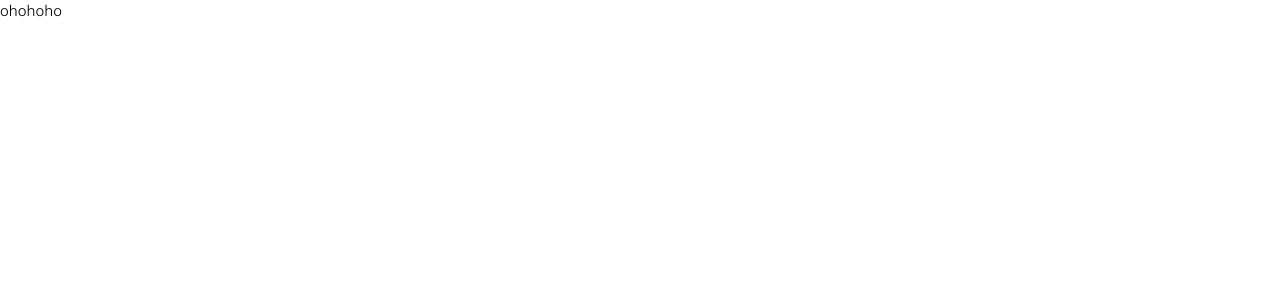
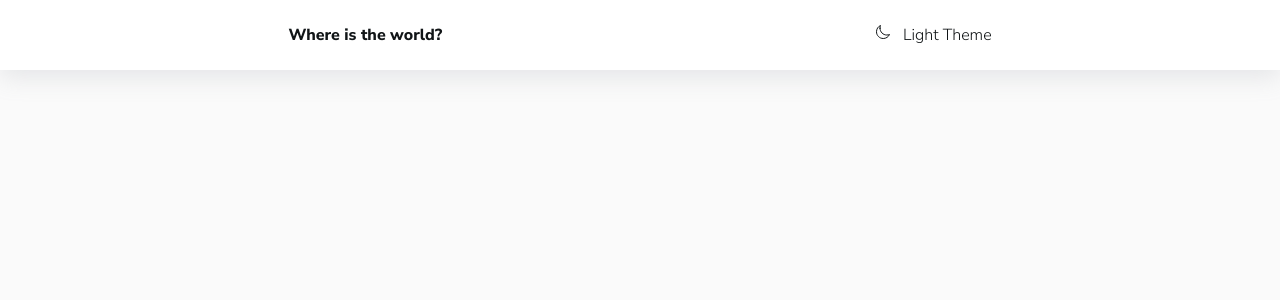
Before and after one commit to egorystuff/react-countries-flags, a React (Create React App) app: page / in a window 1280 px wide. Shown: the top 300 px of the page. Built offline with nearby package versions, Linux system fonts and the light colour scheme.

Commit message:
added header

```diff
--- a/package.json
+++ b/package.json
@@ -13,6 +13,7 @@
     "axios": "^1.5.1",
     "react": "^18.2.0",
     "react-dom": "^18.2.0",
+    "react-icons": "^4.11.0",
     "react-router-dom": "^6.17.0",
     "react-scripts": "5.0.1",
     "styled-components": "^6.1.0",
--- a/src/App.tsx
+++ b/src/App.tsx
@@ -1,7 +1,11 @@
-import React from "react";
+import { Header } from "./components/Header";
 
 function App() {
-  return <div>ohohoho</div>;
+  return (
+    <div>
+      <Header />
+    </div>
+  );
 }
 
 export default App;
--- /dev/null
+++ b/src/components/Container.tsx
@@ -0,0 +1,8 @@
+import styled from "styled-components";
+
+export const Container = styled.div`
+  width: 100%;
+  max-width: 1200px;
+  margin: 0 auto;
+  padding: 0 2rem;
+`;
--- /dev/null
+++ b/src/components/Header.tsx
@@ -0,0 +1,62 @@
+import styled from "styled-components";
+import { useEffect, useState } from "react";
+
+import { IoMoon, IoMoonOutline } from "react-icons/io5";
+
+import { Container } from "./Container";
+
+// styled-components----------------------------------------------------------------
+const HeaderEl = styled.header`
+  box-shadow: var(--shadow);
+  background-color: var(--colors-ui-base);
+`;
+
+const Wrapper = styled.div`
+  display: flex;
+  justify-content: space-around;
+  align-items: center;
+  padding: 1.5rem 0;
+`;
+
+const Title = styled.a.attrs({
+  href: "/",
+})`
+  color: var(--colors-text);
+  font-size: var(--fs-md);
+  text-decoration: none;
+  font-weight: var(--fw-bold);
+`;
+
+const ModeSwitcher = styled.div`
+  color: var(--colors-text);
+  font-size: var(--fs-md);
+  text-transform: capitalize;
+  cursor: pointer;
+`;
+// ---------------------------------------------------------------------------------
+
+export const Header: React.FC = () => {
+  const [theme, setTheme] = useState("light");
+
+  const toggleTheme = () => setTheme(theme === "light" ? "dark" : "light");
+
+  useEffect(() => {
+    document.body.setAttribute("data-theme", theme);
+  }, [theme]);
+
+  return (
+    <div>
+      <HeaderEl>
+        <Container>
+          <Wrapper>
+            <Title>Where is the world?</Title>
+            <ModeSwitcher onClick={toggleTheme}>
+              {theme === "light" ? <IoMoonOutline size={"16px"} /> : <IoMoon size={"16px"} />}
+              <span style={{ marginLeft: "0.75rem" }}>{theme} Theme</span>
+            </ModeSwitcher>
+          </Wrapper>
+        </Container>
+      </HeaderEl>
+    </div>
+  );
+};
--- a/src/index.css
+++ b/src/index.css
@@ -41,3 +41,8 @@
   font-weight: var(--fw-light);
   background-color: var(--colors-bg);
 }
+
+.wrap {
+  justify-content: space-around;
+  align-items: center;
+}
```
Also changed, not shown: 1 other file (tests, documents, lock files or other folders).
